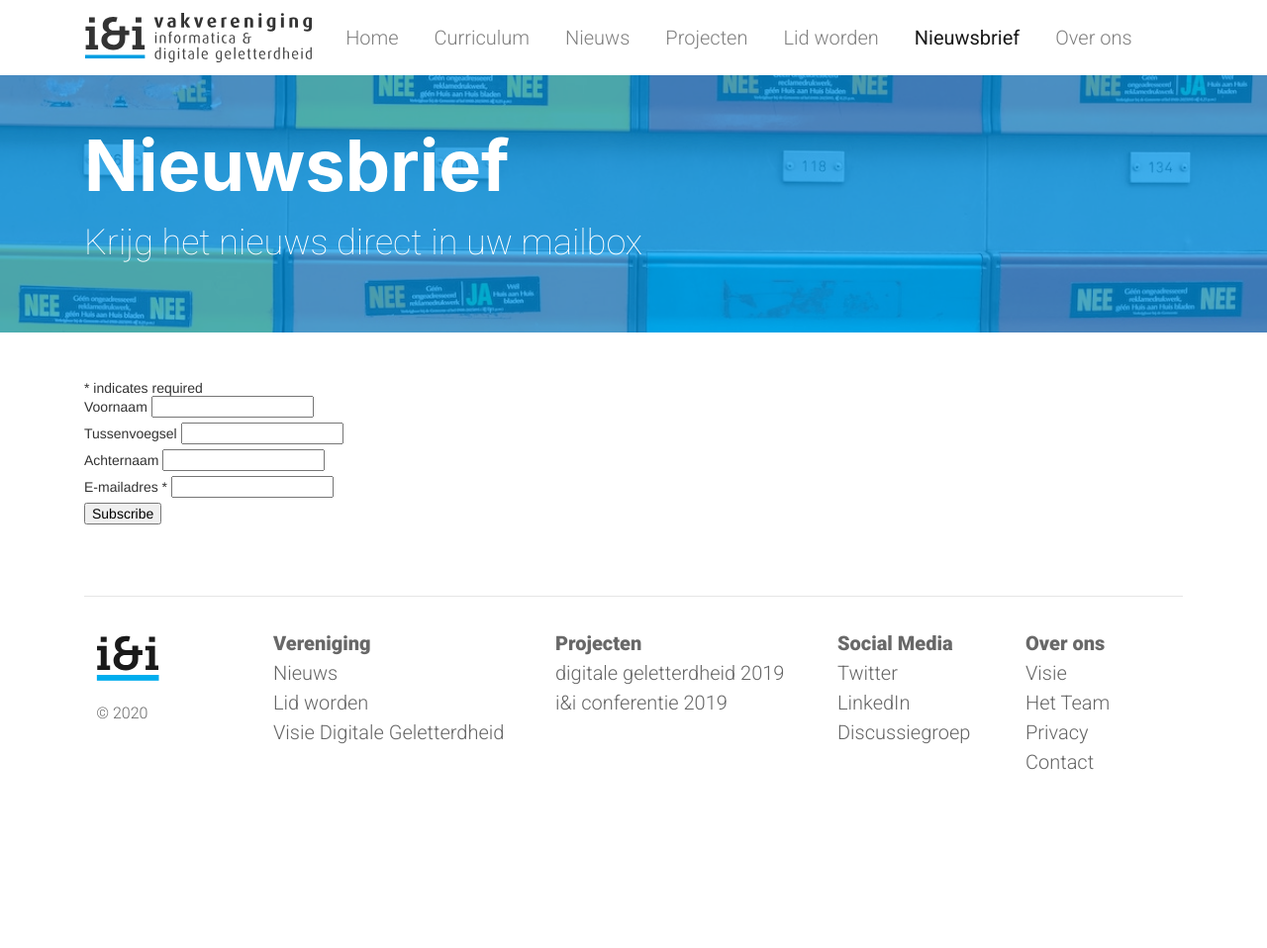
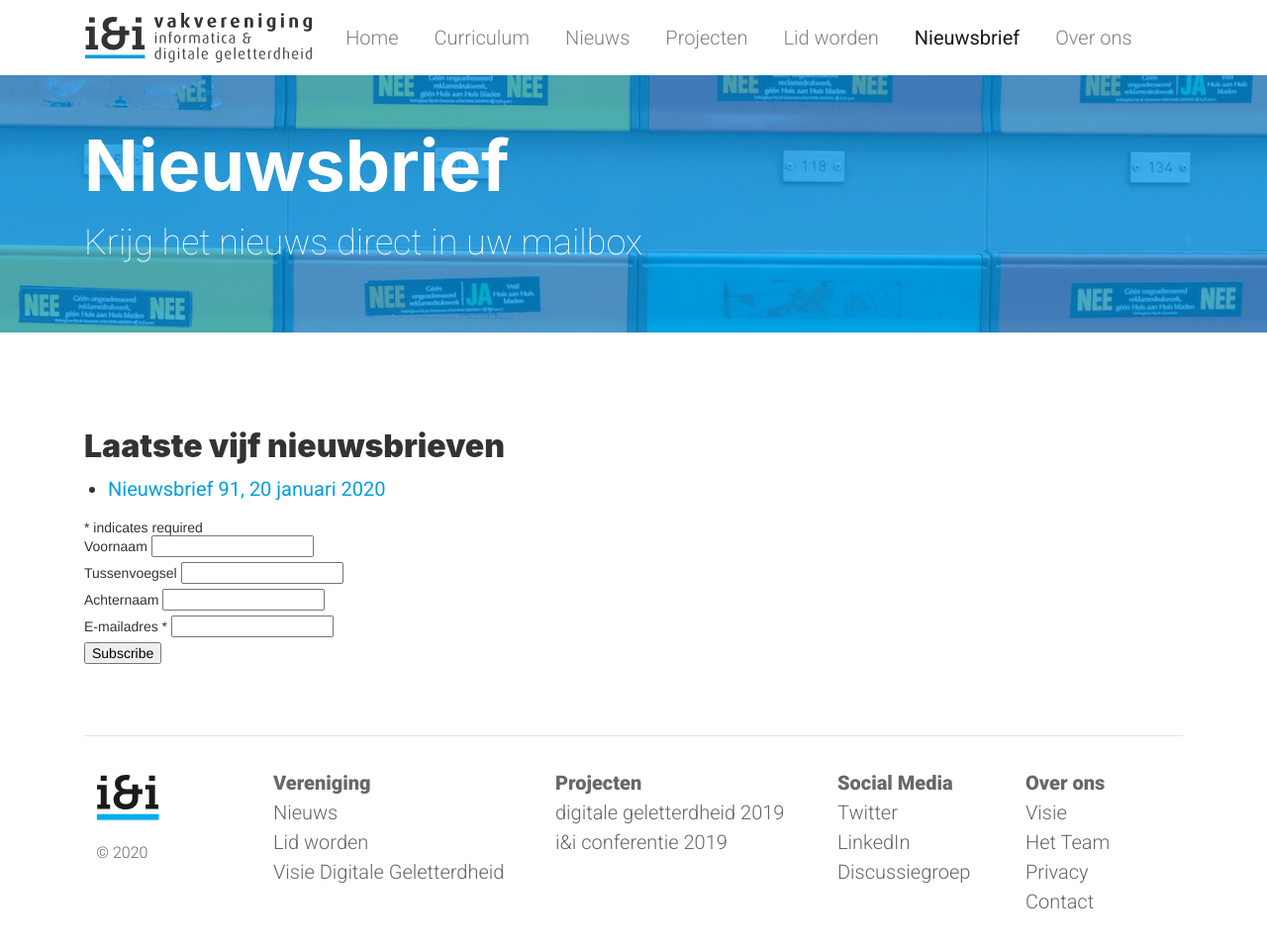
Before and after one commit to ieni/website, a Jekyll site: the page built from _pages/nieuwsbrief.md, in a window 1280 px wide. Shown: the whole page at 99% size. Built offline with Jekyll 4.4.1, drawn with Linux system fonts in a browser that asks for light colours; comment, search, counter and statistics services are not loaded; before the commit the page ends 900 px from its top, so only the background shows below that.

Commit message:
Update nieuwsbrief.md
nieuwsbrief 91 geplaatst

```diff
--- a/_pages/nieuwsbrief.md
+++ b/_pages/nieuwsbrief.md
@@ -5,6 +5,12 @@ layout: page
 order: 4.5
 header: "/assets/img/content/mailbox.jpg"
 ---
+
+## Laatste vijf nieuwsbrieven
+
+* [Nieuwsbrief 91, 20 januari 2020](https://us6.admin.mailchimp.com/campaigns/show?id=1635489)
+
+
 <!-- Begin MailChimp Signup Form -->
 <link href="//cdn-images.mailchimp.com/embedcode/classic-10_7.css" rel="stylesheet" type="text/css">
 <style type="text/css">
```
